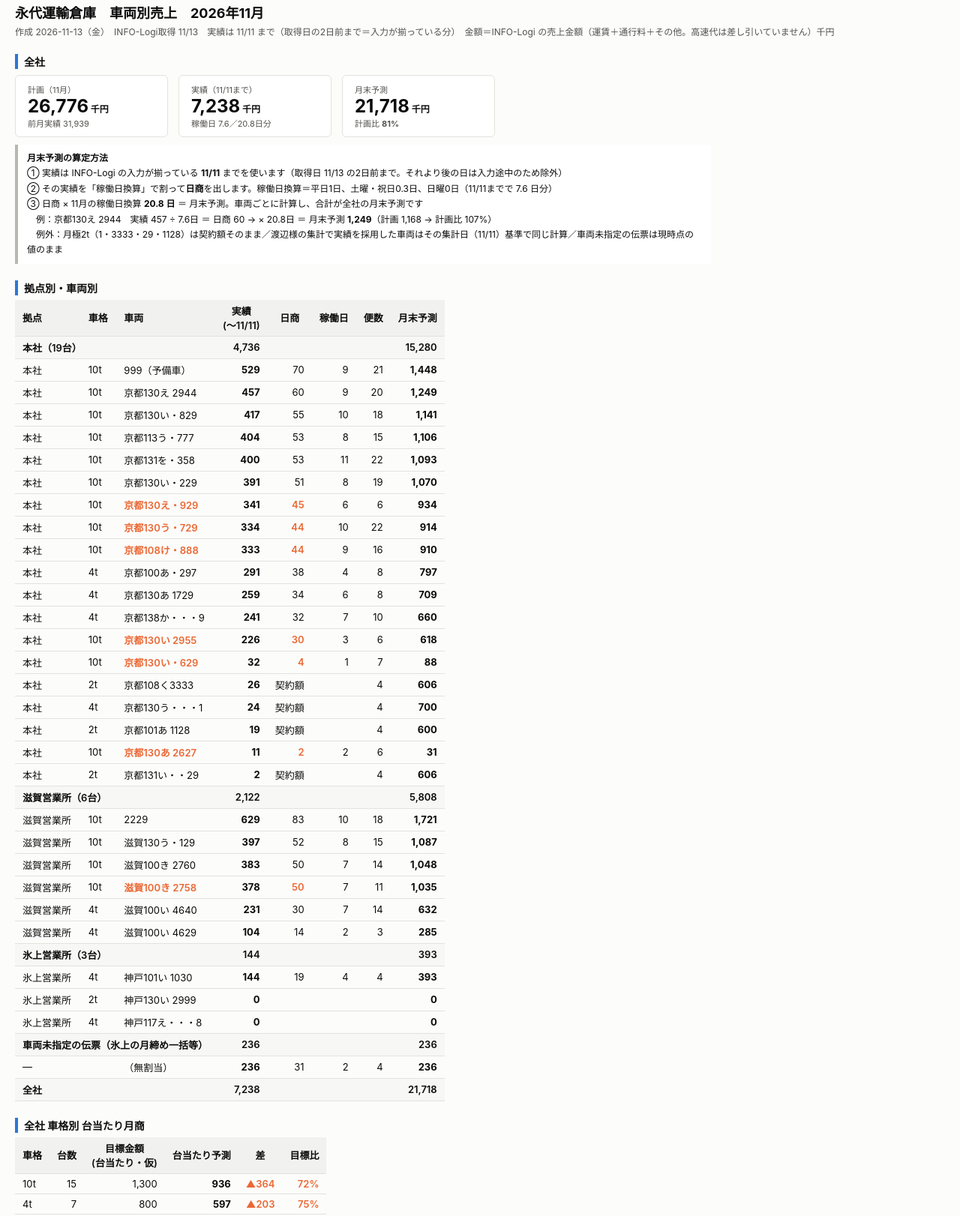
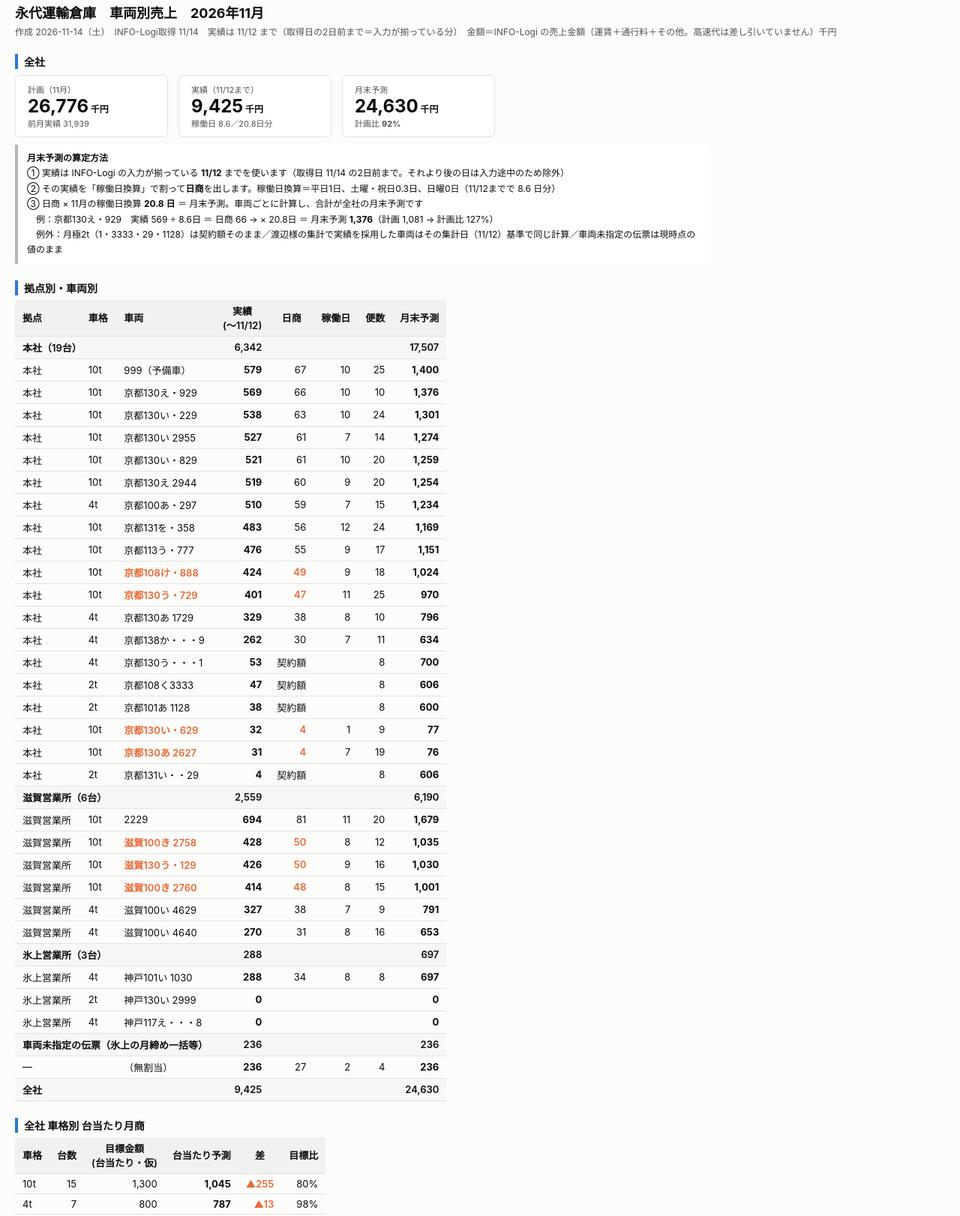
Before and after one commit to tadaxM/eidai-dashboard, a plain HTML site: page index.html in a window 1280 px wide. Shown: the part 13-1635 px from the top of the page at 75% size. Drawn offline with Linux system fonts and the light colour scheme.

Commit message:
dashboard update 2026-11-14

```diff
--- a/index.html
+++ b/index.html
@@ -8,58 +8,58 @@ th{background:#f1f1ef;font-weight:600;text-align:center} td.l,th.l{text-align:le
 .howto{background:#fff;border-left:4px solid #b8b7b3;padding:8px 12px;margin:10px 0 4px;font-size:12px;line-height:1.7;max-width:900px}
 </style></head><body>
 <h1>永代運輸倉庫　車両別売上　2026年11月</h1>
-<div class="sub">作成 2026-11-13（金）　INFO-Logi取得 11/13　実績は 11/11 まで（取得日の2日前まで＝入力が揃っている分）　金額＝INFO-Logi の売上金額（運賃＋通行料＋その他。高速代は差し引いていません）千円</div>
+<div class="sub">作成 2026-11-14（土）　INFO-Logi取得 11/14　実績は 11/12 まで（取得日の2日前まで＝入力が揃っている分）　金額＝INFO-Logi の売上金額（運賃＋通行料＋その他。高速代は差し引いていません）千円</div>
 <h2>全社</h2>
 <div class="kpi">
 <div class="tile"><div class="t">計画（11月）</div><div class="v">26,776<span style="font-size:12px"> 千円</span></div><div class="t">前月実績 31,939</div></div>
-<div class="tile"><div class="t">実績（11/11まで）</div><div class="v">7,238<span style="font-size:12px"> 千円</span></div><div class="t">稼働日 7.6／20.8日分</div></div>
-<div class="tile"><div class="t">月末予測</div><div class="v">21,718<span style="font-size:12px"> 千円</span></div><div class="t">計画比 <b>81%</b></div></div>
+<div class="tile"><div class="t">実績（11/12まで）</div><div class="v">9,425<span style="font-size:12px"> 千円</span></div><div class="t">稼働日 8.6／20.8日分</div></div>
+<div class="tile"><div class="t">月末予測</div><div class="v">24,630<span style="font-size:12px"> 千円</span></div><div class="t">計画比 <b>92%</b></div></div>
 </div>
 <div class="howto"><b>月末予測の算定方法</b><br>
-① 実績は INFO-Logi の入力が揃っている <b>11/11</b> までを使います（取得日 11/13 の2日前まで。それより後の日は入力途中のため除外）<br>
-② その実績を「稼働日換算」で割って<b>日商</b>を出します。稼働日換算＝平日1日、土曜・祝日0.3日、日曜0日（11/11までで 7.6 日分）<br>
+① 実績は INFO-Logi の入力が揃っている <b>11/12</b> までを使います（取得日 11/14 の2日前まで。それより後の日は入力途中のため除外）<br>
+② その実績を「稼働日換算」で割って<b>日商</b>を出します。稼働日換算＝平日1日、土曜・祝日0.3日、日曜0日（11/12までで 8.6 日分）<br>
 ③ 日商 × 11月の稼働日換算 <b>20.8 日</b> ＝ 月末予測。車両ごとに計算し、合計が全社の月末予測です<br>
-　例：京都130え 2944　実績 457 ÷ 7.6日 ＝ 日商 60 → × 20.8日 ＝ 月末予測 <b>1,249</b>（計画 1,168 → 計画比 107%）<br>
-　例外：月極2t（1・3333・29・1128）は契約額そのまま／渡辺様の集計で実績を採用した車両はその集計日（11/11）基準で同じ計算／車両未指定の伝票は現時点の値のまま</div>
-<h2>拠点別・車両別</h2><div class="wrap"><table><tr><th class="l">拠点</th><th class="l">車格</th><th class="l">車両</th><th>実績<br>(〜11/11)</th><th>日商</th><th>稼働日</th><th>便数</th><th>月末予測</th></tr>
-<tr class="sec"><td class="l" colspan="3">本社（19台）</td><td>4,736</td><td colspan="3"></td><td>15,280</td></tr>
-<tr><td class="l">本社</td><td class="l">10t</td><td class="l">999（予備車）</td><td><b>529</b></td><td class="">70</td><td>9</td><td>21</td><td><b>1,448</b></td></tr>
-<tr><td class="l">本社</td><td class="l">10t</td><td class="l">京都130え 2944</td><td><b>457</b></td><td class="">60</td><td>9</td><td>20</td><td><b>1,249</b></td></tr>
-<tr><td class="l">本社</td><td class="l">10t</td><td class="l">京都130い・829</td><td><b>417</b></td><td class="">55</td><td>10</td><td>18</td><td><b>1,141</b></td></tr>
-<tr><td class="l">本社</td><td class="l">10t</td><td class="l">京都113う・777</td><td><b>404</b></td><td class="">53</td><td>8</td><td>15</td><td><b>1,106</b></td></tr>
-<tr><td class="l">本社</td><td class="l">10t</td><td class="l">京都131を・358</td><td><b>400</b></td><td class="">53</td><td>11</td><td>22</td><td><b>1,093</b></td></tr>
-<tr><td class="l">本社</td><td class="l">10t</td><td class="l">京都130い・229</td><td><b>391</b></td><td class="">51</td><td>8</td><td>19</td><td><b>1,070</b></td></tr>
-<tr><td class="l">本社</td><td class="l">10t</td><td class="l bad">京都130え・929</td><td><b>341</b></td><td class="bad">45</td><td>6</td><td>6</td><td><b>934</b></td></tr>
-<tr><td class="l">本社</td><td class="l">10t</td><td class="l bad">京都130う・729</td><td><b>334</b></td><td class="bad">44</td><td>10</td><td>22</td><td><b>914</b></td></tr>
-<tr><td class="l">本社</td><td class="l">10t</td><td class="l bad">京都108け・888</td><td><b>333</b></td><td class="bad">44</td><td>9</td><td>16</td><td><b>910</b></td></tr>
-<tr><td class="l">本社</td><td class="l">4t</td><td class="l">京都100あ・297</td><td><b>291</b></td><td class="">38</td><td>4</td><td>8</td><td><b>797</b></td></tr>
-<tr><td class="l">本社</td><td class="l">4t</td><td class="l">京都130あ 1729</td><td><b>259</b></td><td class="">34</td><td>6</td><td>8</td><td><b>709</b></td></tr>
-<tr><td class="l">本社</td><td class="l">4t</td><td class="l">京都138か・・・9</td><td><b>241</b></td><td class="">32</td><td>7</td><td>10</td><td><b>660</b></td></tr>
-<tr><td class="l">本社</td><td class="l">10t</td><td class="l bad">京都130い 2955</td><td><b>226</b></td><td class="bad">30</td><td>3</td><td>6</td><td><b>618</b></td></tr>
-<tr><td class="l">本社</td><td class="l">10t</td><td class="l bad">京都130い・629</td><td><b>32</b></td><td class="bad">4</td><td>1</td><td>7</td><td><b>88</b></td></tr>
-<tr><td class="l">本社</td><td class="l">2t</td><td class="l">京都108く3333</td><td><b>26</b></td><td class="">契約額</td><td></td><td>4</td><td><b>606</b></td></tr>
-<tr><td class="l">本社</td><td class="l">4t</td><td class="l">京都130う・・・1</td><td><b>24</b></td><td class="">契約額</td><td></td><td>4</td><td><b>700</b></td></tr>
-<tr><td class="l">本社</td><td class="l">2t</td><td class="l">京都101あ 1128</td><td><b>19</b></td><td class="">契約額</td><td></td><td>4</td><td><b>600</b></td></tr>
-<tr><td class="l">本社</td><td class="l">10t</td><td class="l bad">京都130あ 2627</td><td><b>11</b></td><td class="bad">2</td><td>2</td><td>6</td><td><b>31</b></td></tr>
-<tr><td class="l">本社</td><td class="l">2t</td><td class="l">京都131い・・29</td><td><b>2</b></td><td class="">契約額</td><td></td><td>4</td><td><b>606</b></td></tr>
-<tr class="sec"><td class="l" colspan="3">滋賀営業所（6台）</td><td>2,122</td><td colspan="3"></td><td>5,808</td></tr>
-<tr><td class="l">滋賀営業所</td><td class="l">10t</td><td class="l">2229</td><td><b>629</b></td><td class="">83</td><td>10</td><td>18</td><td><b>1,721</b></td></tr>
-<tr><td class="l">滋賀営業所</td><td class="l">10t</td><td class="l">滋賀130う・129</td><td><b>397</b></td><td class="">52</td><td>8</td><td>15</td><td><b>1,087</b></td></tr>
-<tr><td class="l">滋賀営業所</td><td class="l">10t</td><td class="l">滋賀100き 2760</td><td><b>383</b></td><td class="">50</td><td>7</td><td>14</td><td><b>1,048</b></td></tr>
-<tr><td class="l">滋賀営業所</td><td class="l">10t</td><td class="l bad">滋賀100き 2758</td><td><b>378</b></td><td class="bad">50</td><td>7</td><td>11</td><td><b>1,035</b></td></tr>
-<tr><td class="l">滋賀営業所</td><td class="l">4t</td><td class="l">滋賀100い 4640</td><td><b>231</b></td><td class="">30</td><td>7</td><td>14</td><td><b>632</b></td></tr>
-<tr><td class="l">滋賀営業所</td><td class="l">4t</td><td class="l">滋賀100い 4629</td><td><b>104</b></td><td class="">14</td><td>2</td><td>3</td><td><b>285</b></td></tr>
-<tr class="sec"><td class="l" colspan="3">氷上営業所（3台）</td><td>144</td><td colspan="3"></td><td>393</td></tr>
-<tr><td class="l">氷上営業所</td><td class="l">4t</td><td class="l">神戸101い 1030</td><td><b>144</b></td><td class="">19</td><td>4</td><td>4</td><td><b>393</b></td></tr>
+　例：京都130え・929　実績 569 ÷ 8.6日 ＝ 日商 66 → × 20.8日 ＝ 月末予測 <b>1,376</b>（計画 1,081 → 計画比 127%）<br>
+　例外：月極2t（1・3333・29・1128）は契約額そのまま／渡辺様の集計で実績を採用した車両はその集計日（11/12）基準で同じ計算／車両未指定の伝票は現時点の値のまま</div>
+<h2>拠点別・車両別</h2><div class="wrap"><table><tr><th class="l">拠点</th><th class="l">車格</th><th class="l">車両</th><th>実績<br>(〜11/12)</th><th>日商</th><th>稼働日</th><th>便数</th><th>月末予測</th></tr>
+<tr class="sec"><td class="l" colspan="3">本社（19台）</td><td>6,342</td><td colspan="3"></td><td>17,507</td></tr>
+<tr><td class="l">本社</td><td class="l">10t</td><td class="l">999（予備車）</td><td><b>579</b></td><td class="">67</td><td>10</td><td>25</td><td><b>1,400</b></td></tr>
+<tr><td class="l">本社</td><td class="l">10t</td><td class="l">京都130え・929</td><td><b>569</b></td><td class="">66</td><td>10</td><td>10</td><td><b>1,376</b></td></tr>
+<tr><td class="l">本社</td><td class="l">10t</td><td class="l">京都130い・229</td><td><b>538</b></td><td class="">63</td><td>10</td><td>24</td><td><b>1,301</b></td></tr>
+<tr><td class="l">本社</td><td class="l">10t</td><td class="l">京都130い 2955</td><td><b>527</b></td><td class="">61</td><td>7</td><td>14</td><td><b>1,274</b></td></tr>
+<tr><td class="l">本社</td><td class="l">10t</td><td class="l">京都130い・829</td><td><b>521</b></td><td class="">61</td><td>10</td><td>20</td><td><b>1,259</b></td></tr>
+<tr><td class="l">本社</td><td class="l">10t</td><td class="l">京都130え 2944</td><td><b>519</b></td><td class="">60</td><td>9</td><td>20</td><td><b>1,254</b></td></tr>
+<tr><td class="l">本社</td><td class="l">4t</td><td class="l">京都100あ・297</td><td><b>510</b></td><td class="">59</td><td>7</td><td>15</td><td><b>1,234</b></td></tr>
+<tr><td class="l">本社</td><td class="l">10t</td><td class="l">京都131を・358</td><td><b>483</b></td><td class="">56</td><td>12</td><td>24</td><td><b>1,169</b></td></tr>
+<tr><td class="l">本社</td><td class="l">10t</td><td class="l">京都113う・777</td><td><b>476</b></td><td class="">55</td><td>9</td><td>17</td><td><b>1,151</b></td></tr>
+<tr><td class="l">本社</td><td class="l">10t</td><td class="l bad">京都108け・888</td><td><b>424</b></td><td class="bad">49</td><td>9</td><td>18</td><td><b>1,024</b></td></tr>
+<tr><td class="l">本社</td><td class="l">10t</td><td class="l bad">京都130う・729</td><td><b>401</b></td><td class="bad">47</td><td>11</td><td>25</td><td><b>970</b></td></tr>
+<tr><td class="l">本社</td><td class="l">4t</td><td class="l">京都130あ 1729</td><td><b>329</b></td><td class="">38</td><td>8</td><td>10</td><td><b>796</b></td></tr>
+<tr><td class="l">本社</td><td class="l">4t</td><td class="l">京都138か・・・9</td><td><b>262</b></td><td class="">30</td><td>7</td><td>11</td><td><b>634</b></td></tr>
+<tr><td class="l">本社</td><td class="l">4t</td><td class="l">京都130う・・・1</td><td><b>53</b></td><td class="">契約額</td><td></td><td>8</td><td><b>700</b></td></tr>
+<tr><td class="l">本社</td><td class="l">2t</td><td class="l">京都108く3333</td><td><b>47</b></td><td class="">契約額</td><td></td><td>8</td><td><b>606</b></td></tr>
+<tr><td class="l">本社</td><td class="l">2t</td><td class="l">京都101あ 1128</td><td><b>38</b></td><td class="">契約額</td><td></td><td>8</td><td><b>600</b></td></tr>
+<tr><td class="l">本社</td><td class="l">10t</td><td class="l bad">京都130い・629</td><td><b>32</b></td><td class="bad">4</td><td>1</td><td>9</td><td><b>77</b></td></tr>
+<tr><td class="l">本社</td><td class="l">10t</td><td class="l bad">京都130あ 2627</td><td><b>31</b></td><td class="bad">4</td><td>7</td><td>19</td><td><b>76</b></td></tr>
+<tr><td class="l">本社</td><td class="l">2t</td><td class="l">京都131い・・29</td><td><b>4</b></td><td class="">契約額</td><td></td><td>8</td><td><b>606</b></td></tr>
+<tr class="sec"><td class="l" colspan="3">滋賀営業所（6台）</td><td>2,559</td><td colspan="3"></td><td>6,190</td></tr>
+<tr><td class="l">滋賀営業所</td><td class="l">10t</td><td class="l">2229</td><td><b>694</b></td><td class="">81</td><td>11</td><td>20</td><td><b>1,679</b></td></tr>
+<tr><td class="l">滋賀営業所</td><td class="l">10t</td><td class="l bad">滋賀100き 2758</td><td><b>428</b></td><td class="bad">50</td><td>8</td><td>12</td><td><b>1,035</b></td></tr>
+<tr><td class="l">滋賀営業所</td><td class="l">10t</td><td class="l bad">滋賀130う・129</td><td><b>426</b></td><td class="bad">50</td><td>9</td><td>16</td><td><b>1,030</b></td></tr>
+<tr><td class="l">滋賀営業所</td><td class="l">10t</td><td class="l bad">滋賀100き 2760</td><td><b>414</b></td><td class="bad">48</td><td>8</td><td>15</td><td><b>1,001</b></td></tr>
+<tr><td class="l">滋賀営業所</td><td class="l">4t</td><td class="l">滋賀100い 4629</td><td><b>327</b></td><td class="">38</td><td>7</td><td>9</td><td><b>791</b></td></tr>
+<tr><td class="l">滋賀営業所</td><td class="l">4t</td><td class="l">滋賀100い 4640</td><td><b>270</b></td><td class="">31</td><td>8</td><td>16</td><td><b>653</b></td></tr>
+<tr class="sec"><td class="l" colspan="3">氷上営業所（3台）</td><td>288</td><td colspan="3"></td><td>697</td></tr>
+<tr><td class="l">氷上営業所</td><td class="l">4t</td><td class="l">神戸101い 1030</td><td><b>288</b></td><td class="">34</td><td>8</td><td>8</td><td><b>697</b></td></tr>
 <tr><td class="l">氷上営業所</td><td class="l">2t</td><td class="l">神戸130い 2999</td><td><b>0</b></td><td class=""></td><td></td><td></td><td><b>0</b></td></tr>
 <tr><td class="l">氷上営業所</td><td class="l">4t</td><td class="l">神戸117え・・・8</td><td><b>0</b></td><td class=""></td><td></td><td></td><td><b>0</b></td></tr>
 <tr class="sec"><td class="l" colspan="3">車両未指定の伝票（氷上の月締め一括等）</td><td>236</td><td colspan="3"></td><td>236</td></tr>
-<tr><td class="l">—</td><td class="l"></td><td class="l">（無割当）</td><td><b>236</b></td><td class="">31</td><td>2</td><td>4</td><td><b>236</b></td></tr>
-<tr class="sec"><td class="l" colspan="3">全社</td><td>7,238</td><td colspan="3"></td><td>21,718</td></tr></table></div>
+<tr><td class="l">—</td><td class="l"></td><td class="l">（無割当）</td><td><b>236</b></td><td class="">27</td><td>2</td><td>4</td><td><b>236</b></td></tr>
+<tr class="sec"><td class="l" colspan="3">全社</td><td>9,425</td><td colspan="3"></td><td>24,630</td></tr></table></div>
 <h2>全社 車格別 台当たり月商</h2><div class="wrap"><table><tr><th class="l">車格</th><th>台数</th><th>目標金額<br>(台当たり・仮)</th><th>台当たり予測</th><th>差</th><th>目標比</th></tr>
-<tr><td class="l">10t</td><td>15</td><td>1,300</td><td><b>936</b></td><td class="bad">▲364</td><td class="bad">72%</td></tr>
-<tr><td class="l">4t</td><td>7</td><td>800</td><td><b>597</b></td><td class="bad">▲203</td><td class="bad">75%</td></tr>
+<tr><td class="l">10t</td><td>15</td><td>1,300</td><td><b>1,045</b></td><td class="bad">▲255</td><td class="">80%</td></tr>
+<tr><td class="l">4t</td><td>7</td><td>800</td><td><b>787</b></td><td class="bad">▲13</td><td class="">98%</td></tr>
 <tr><td class="l">2t</td><td>3</td><td>650</td><td><b>604</b></td><td class="bad">▲46</td><td class="">93%</td></tr>
 </table></div>
-<div class="note">実績＝INFO-Logi の売上金額（売上日基準。運賃＋通行料＋その他）と渡辺様の集計（システム外の車両・入力遅れ分）の大きい方。日商＝11/11までの実績÷稼働日（平日1.0／土・祝0.3／日0）。月末予測＝日商×月の稼働日20.8日。月極2t（1・3333・29・1128）は契約額。無割当＝氷上の月締め一括等（現時点値）。仮目標＝10t 1,300／4t 800／2t 650千円/台・月（2026-09-20 松本設定・暫定）。稼働日＝売上のあった日数、便数＝伝票件数。予備車（999）は台当たり月商の台数に含めない。拠点内の並びは実績の降順。<b style="color:#eb6834">赤字</b>＝10tで日商5万円以下。<br>
+<div class="note">実績＝INFO-Logi の売上金額（売上日基準。運賃＋通行料＋その他）と渡辺様の集計（システム外の車両・入力遅れ分）の大きい方。日商＝11/12までの実績÷稼働日（平日1.0／土・祝0.3／日0）。月末予測＝日商×月の稼働日20.8日。月極2t（1・3333・29・1128）は契約額。無割当＝氷上の月締め一括等（現時点値）。仮目標＝10t 1,300／4t 800／2t 650千円/台・月（2026-09-20 松本設定・暫定）。稼働日＝売上のあった日数、便数＝伝票件数。予備車（999）は台当たり月商の台数に含めない。拠点内の並びは実績の降順。<b style="color:#eb6834">赤字</b>＝10tで日商5万円以下。<br>
 出典：INFO-Logi 売上明細／3か年計画（永代運輸_統合_3か年計画_20260825.xlsx）。scripts/dashboard_sharyou.py v1.1　松本整事務所</div></body></html>
```
